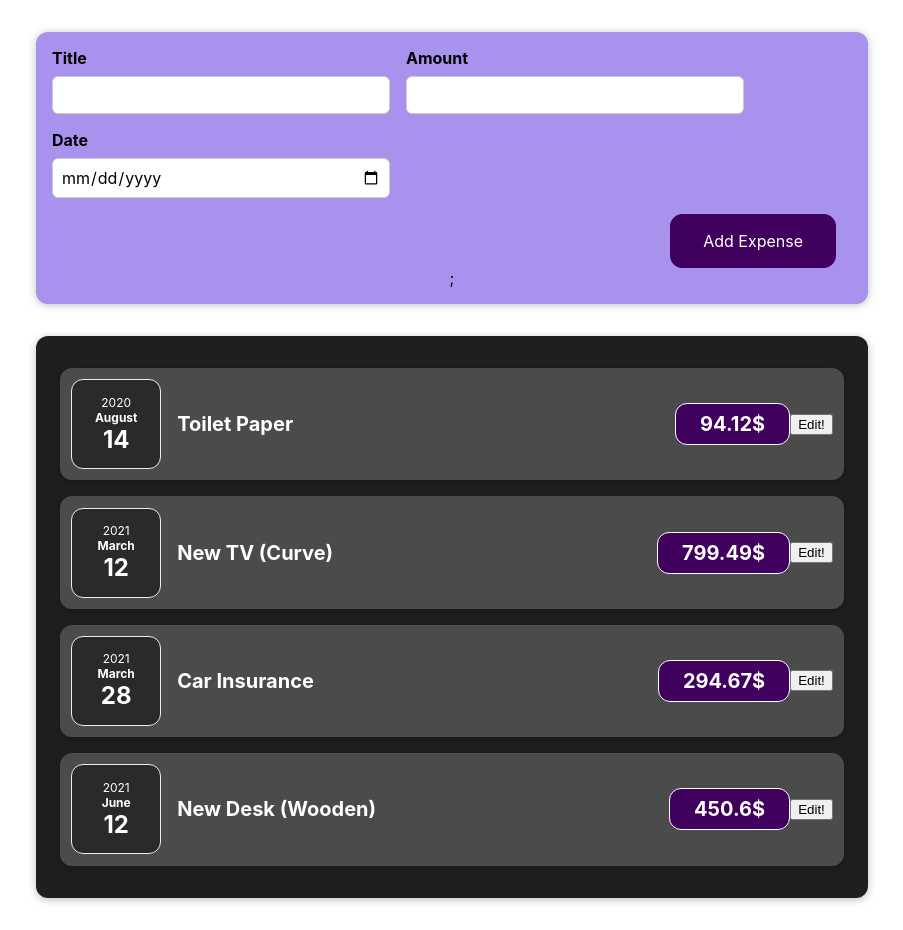
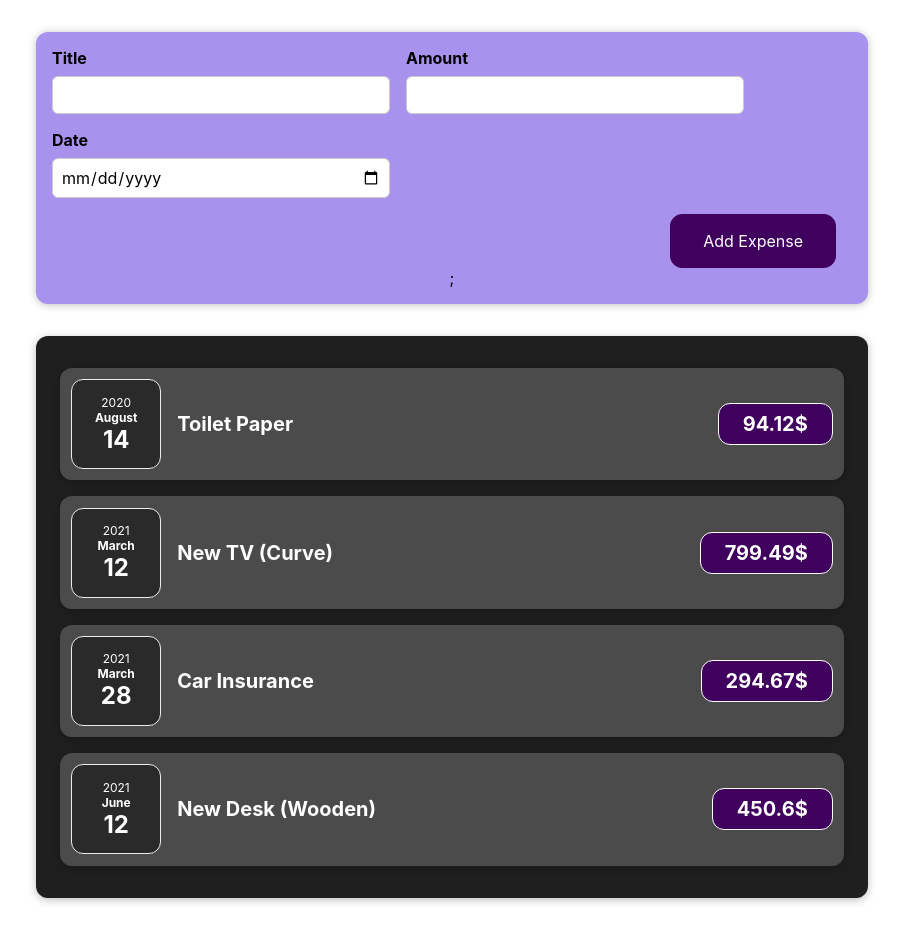
Before and after one commit to 1khansaad/01-React-Expense-Tracker, a React (Create React App) app in the folder expense-tracker/: page / in a window 1280 px wide. Shown: the whole page, without its empty margins (188-1091 px from the left). Built offline with nearby package versions, Linux system fonts and the light colour scheme.

Commit message:
removed button from expense card

```diff
--- a/expense-tracker/src/components/NewExpense/ExpenseForm.js
+++ b/expense-tracker/src/components/NewExpense/ExpenseForm.js
@@ -23,7 +23,6 @@ const ExpenseForm = () => {
       amount: currentAmount,
       date: new Date(currentDate),
     };
-    console.log(data);
     setNewAmount("");
     setNewDate("");
     setNewTitle("");
--- a/expense-tracker/src/components/expenses/ExpenceItem.js
+++ b/expense-tracker/src/components/expenses/ExpenceItem.js
@@ -16,7 +16,6 @@ function ExpenceItem(props) {
         <h2>{currentTitle}</h2>
         <div className="expense-item__price">{props.amount}$</div>
       </div>
-      <button onClick={eventHandler}>Edit!</button>
     </Card>
   );
 }
```
